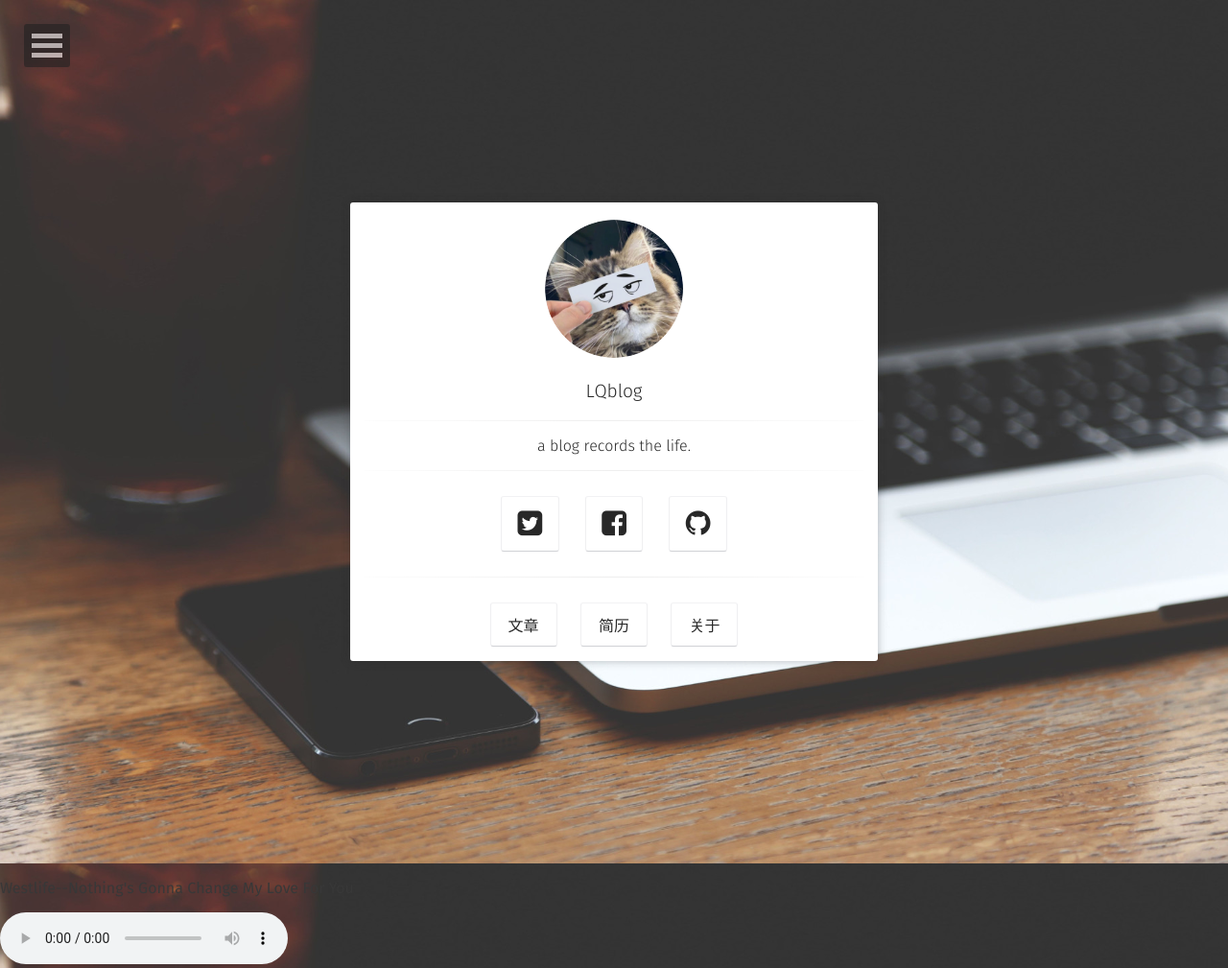
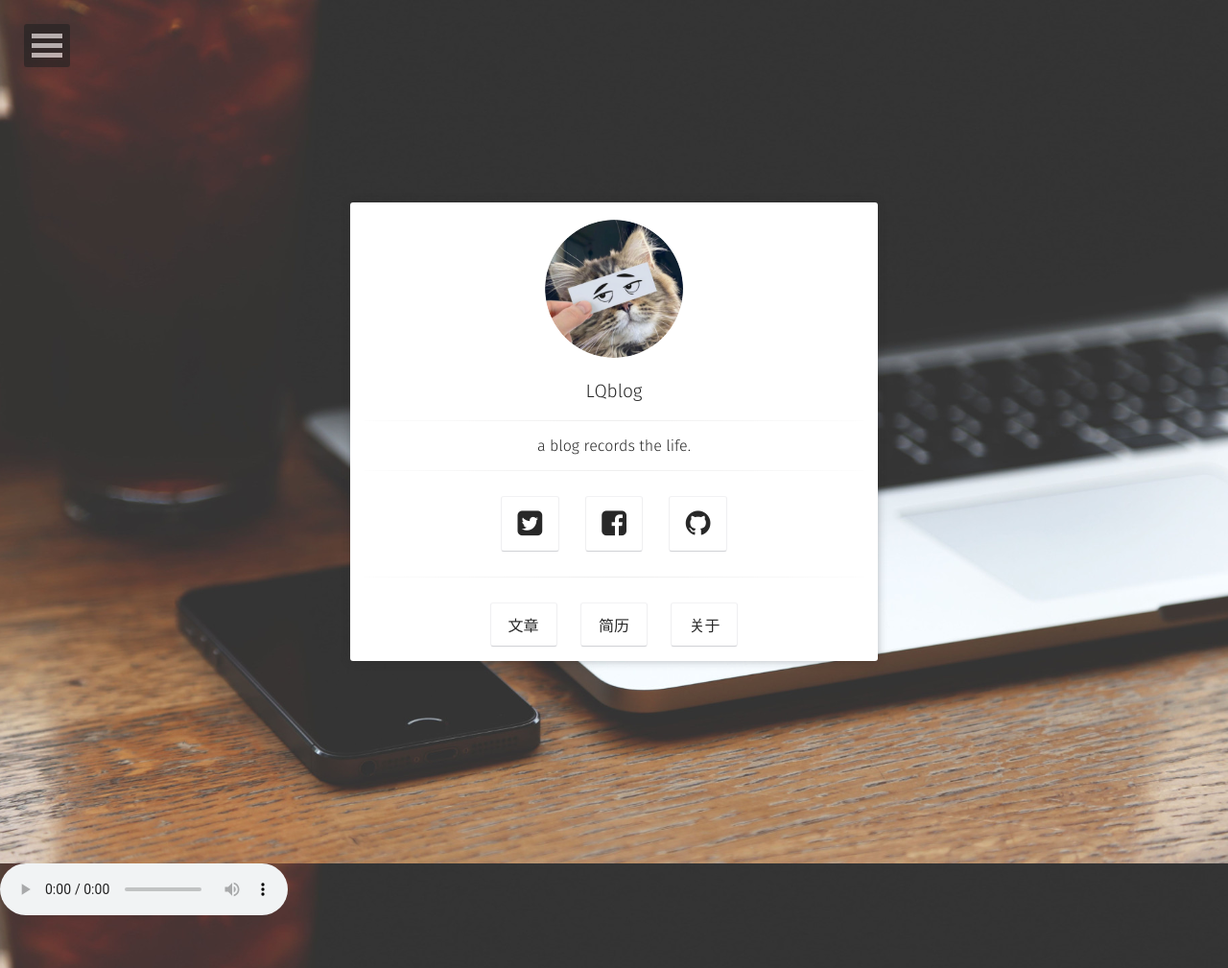
Before and after one commit to aiologybay/aiologybay.github.io, a Jekyll site: the page built from index.html, in a window 1280 px wide. Shown: the whole page at 96% size. Built offline with Jekyll 4.4.1, drawn with Linux system fonts in a browser that asks for light colours; some web fonts are replaced.

Commit message:
initial commit

```diff
--- a/_layouts/home.html
+++ b/_layouts/home.html
@@ -47,7 +47,6 @@ layout: compress
         </div>
     </header>
     {% include scripts.html %}
+    <audio src="https://aiologybay.github.io/assets/mp3/Nothing's Gonna Change My Love For You.mp3" id="aud" autoplay="autoplay" loop="-1" controls="controls" preload="auto"></audio>
 </body>
 </html>
-<p>Westlife--Nothing's Gonna Change My Love For You</p>
-<audio src="https://aiologybay.github.io/assets/mp3/Nothing's Gonna Change My Love For You.mp3" id="aud" autoplay="autoplay" loop="-1" controls="controls" preload="auto"></audio>
```
